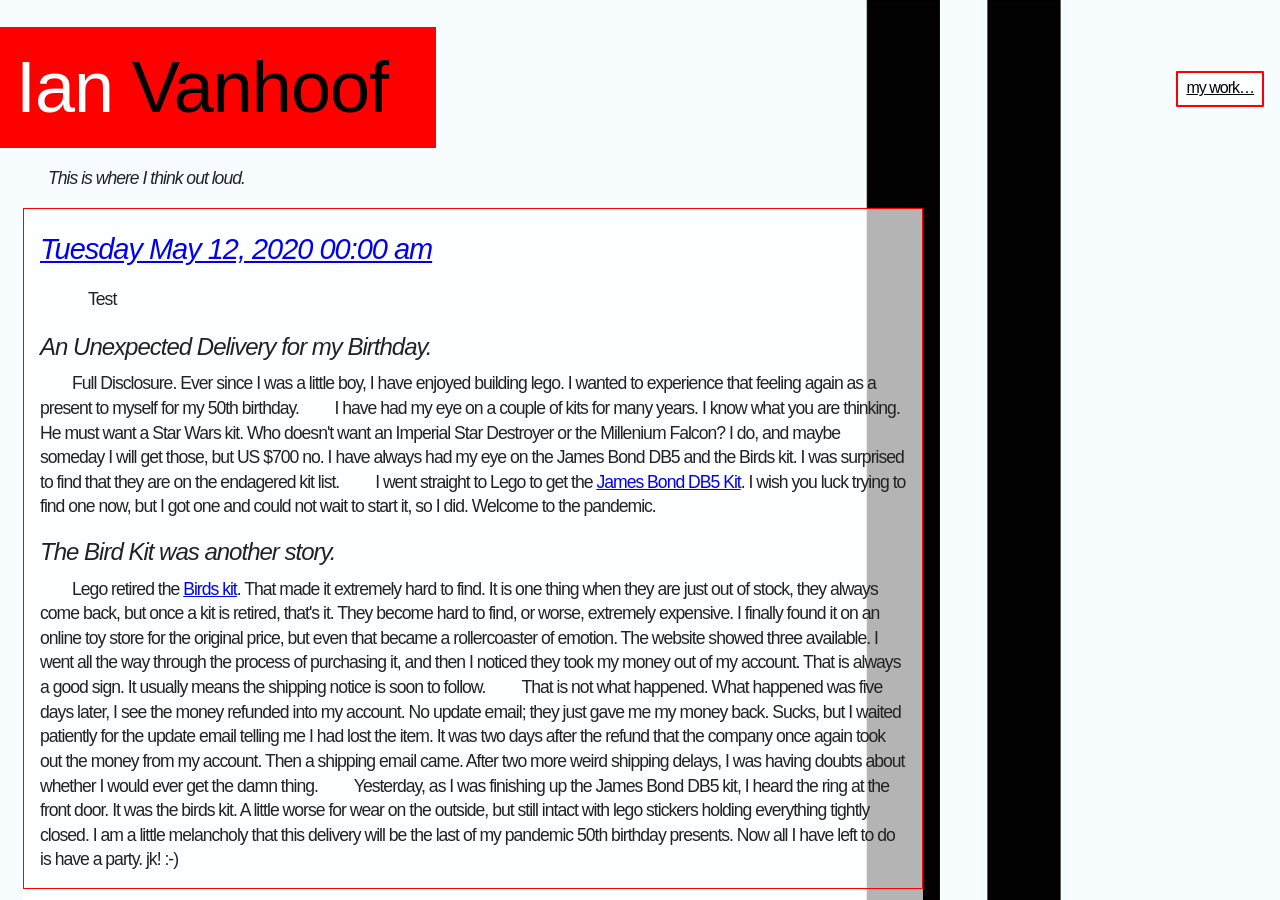
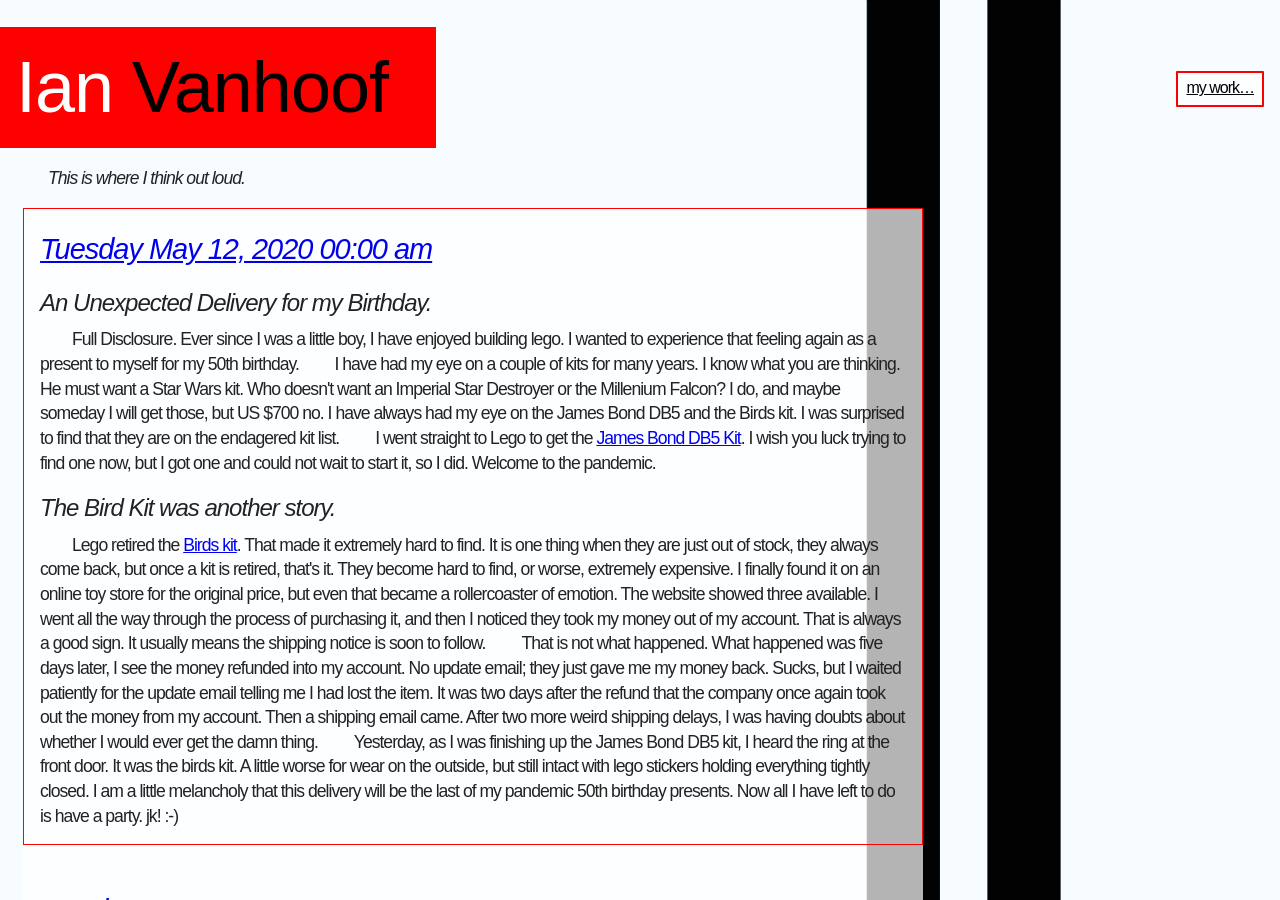
Before and after one commit to ianvanhoof/ianvanhoof.github.io, a Jekyll site: the page built from homepage.html, in a window 1280 px wide and 900 px high. Built offline with Jekyll 4.4.1, drawn with Linux system fonts in a browser that asks for light colours; some web fonts are replaced.

```diff
--- a/Gemfile
+++ b/Gemfile
@@ -26,4 +26,5 @@
 gem "tzinfo-data", platforms: [:mingw, :mswin, :x64_mingw, :jruby]
 
 # Performance-booster for watching directories on Windows
-gem "wdm", "~> 0.1.0" if Gem.win_platform?
+
+gem "wdm", "~> 0.1.1" if Gem.win_platform?
--- a/homepage.html
+++ b/homepage.html
@@ -12,9 +12,6 @@
                 {{ post.date | date: "%A %b %-d, %Y %H:%M %P" }}
             </a>
             </h1>
-            <p>
-                Test
-            </p>
             <!-- <p class="post-meta"><i>{{ post.date | date: "%b %-d, %Y %H:%M" }}</i></p> -->
             <section>
                 {{post.content}}
```
Also changed, not shown: Gemfile.lock.
